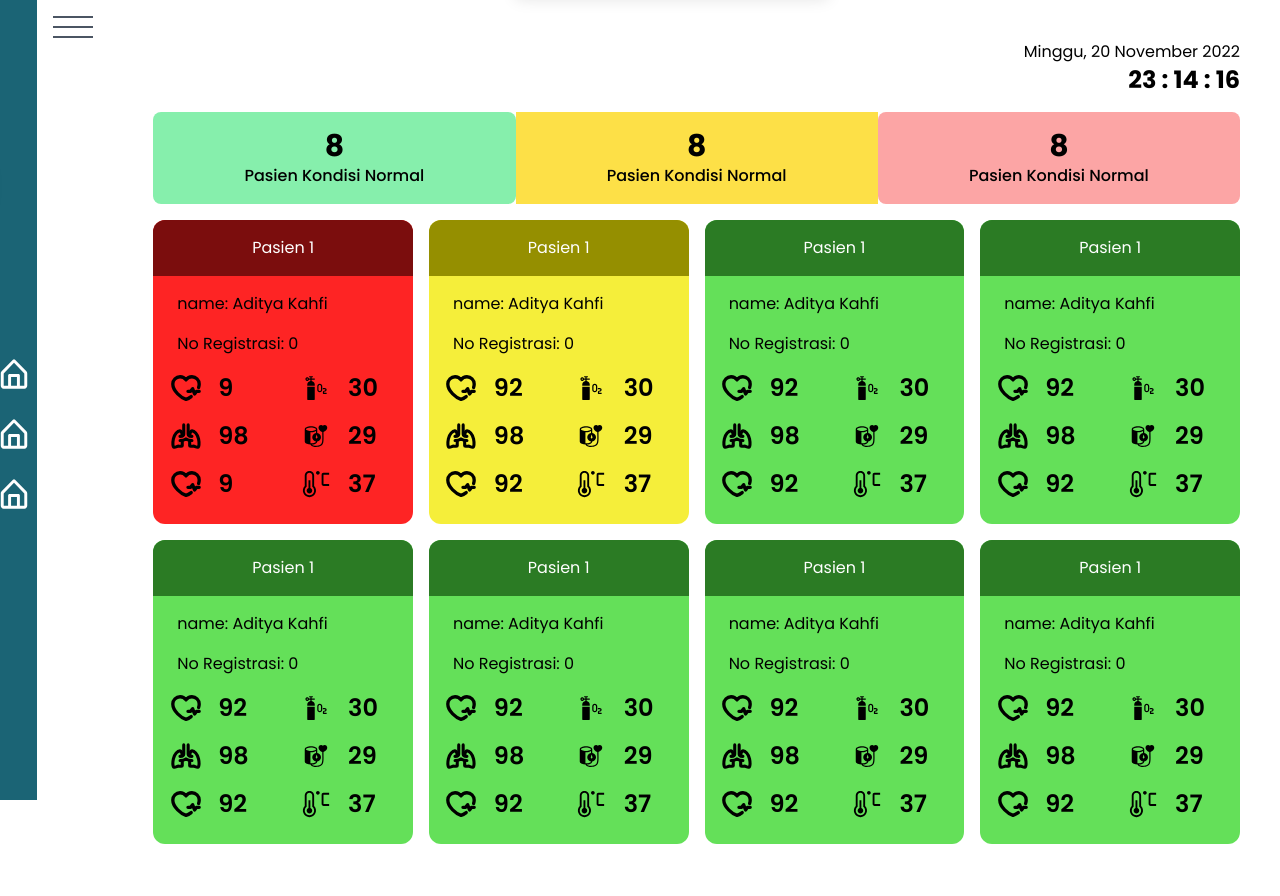
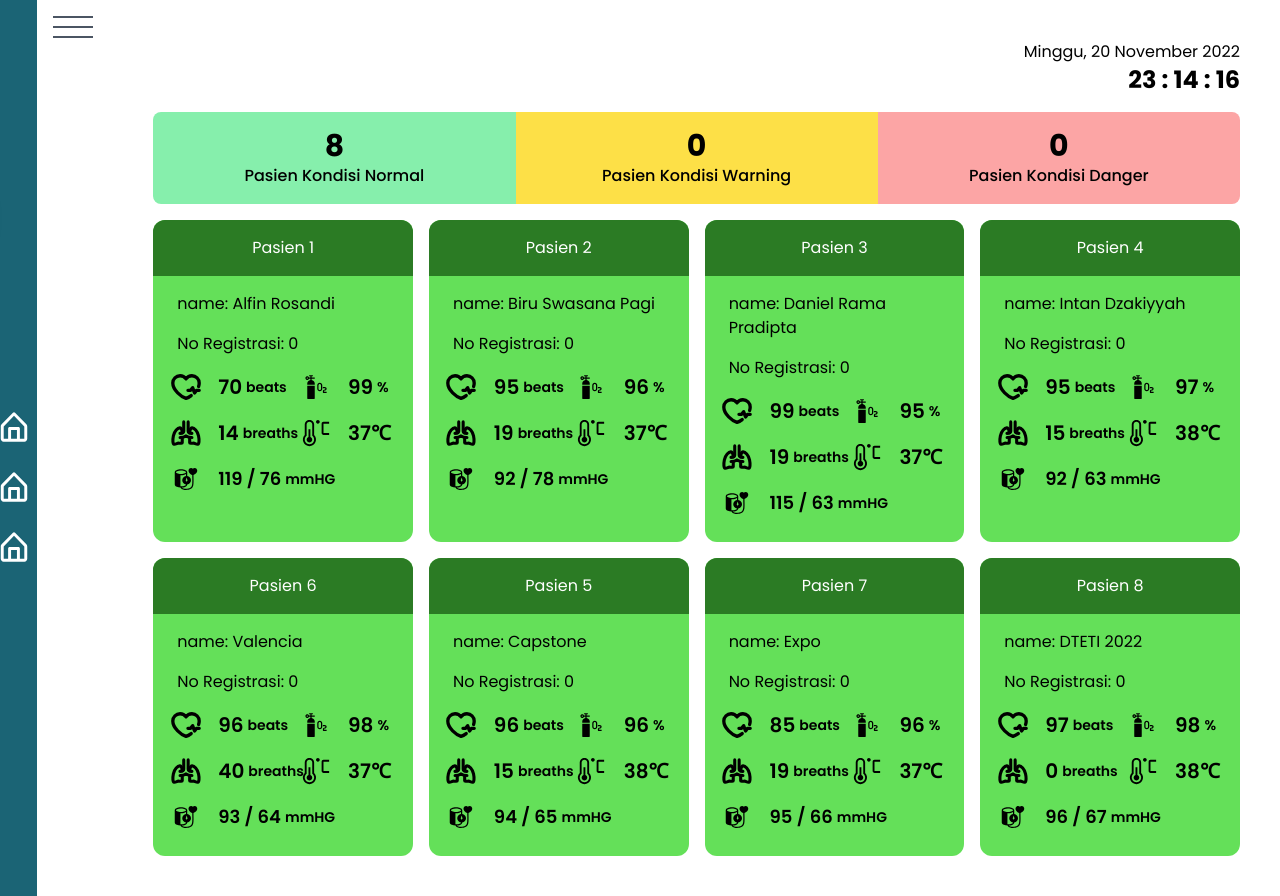
Before and after one commit to Aditkw43/System-Monitoring-Covid, a Vue app: page /dashboard in a window 1280 px wide. Built offline with nearby package versions, Linux system fonts and the light colour scheme; sample sign-in values are in the browser's storage; what prettier-plugin-tailwindcss would draw is missing.

Commit message:
Implementation system monitoring cov-19

```diff
--- a/package.json
+++ b/package.json
@@ -4,10 +4,12 @@
   "private": true,
   "scripts": {
     "serve": "vue-cli-service serve",
-    "build": "vue-cli-service build"
+    "build": "vue-cli-service build",
+    "start": "node server.js"
   },
   "dependencies": {
     "core-js": "^3.8.3",
+    "express": "^4.18.2",
     "register-service-worker": "^1.7.2",
     "vue": "^3.2.13",
     "vue-router": "^4.0.3",
--- a/src/app/utils/index.js
+++ b/src/app/utils/index.js
@@ -13,7 +13,7 @@ export const getFormatTimer = () => {
 
   return [
     `${DAYS[day]}, ${date} ${MONTHS[month]} ${year}`,
-    `${hour} : ${menutes} : ${second}`
+    `${hour >=10 ? hour : '0' + hour} : ${menutes >= 10 ? menutes : '0' + menutes} : ${second}`
   ]
 }
 
--- a/src/assets/svg/logout-icon.vue
+++ b/src/assets/svg/logout-icon.vue
@@ -1,7 +1,7 @@
 <template>
   <div>
     <svg
-      :width="wifth"
+      :width="width"
       :height="height"
       fill="none"
       viewBox="0 0 39 39"
--- a/src/components/Button/Button.vue
+++ b/src/components/Button/Button.vue
@@ -29,7 +29,7 @@ export default {
   },
   methods: {
     decideClass() {
-      let classNeme = "py-2 px-20 rounded-md text-white text-center";
+      let classNeme = "py-2 px-20 rounded-md text-white text-center cursor-pointer transition ease-in-out hover:-translate-y-1 hover:scale-110 hover:bg-indigo-500 duration-500";
       if (this.resetClass) {
         return this.customClass;
       }
--- a/src/components/Card/Card.vue
+++ b/src/components/Card/Card.vue
@@ -1,7 +1,11 @@
 <template>
   <div
     @click="$emit('click')"
-    :class="['rounded-xl text-center text-white', decideBackground()[0]]"
+    :id="id"
+    :class="[
+      'cursor-pointer rounded-xl text-center text-white',
+      decideBackground()[0],
+    ]"
   >
     <div :class="['rounded-t-xl py-4', decideBackground()[1]]">
       <h1>Pasien {{ patient }}</h1>
@@ -21,11 +25,6 @@
         :height="height"
         class="col-start-1 row-start-2 m-auto"
       />
-      <HeartIcon
-        :width="width"
-        :height="height"
-        class="col-start-1 row-start-3 m-auto"
-      />
       <OxygenIcon
         :width="width"
         :height="height"
@@ -34,42 +33,40 @@
       <BloodPressureIcon
         :width="width"
         :height="height"
-        class="col-start-3 row-start-2 m-auto"
+        class="col-start-1 row-start-3 m-auto"
       />
       <TemperatureIcon
         :width="width"
         :height="height"
-        class="col-start-3 row-start-3 m-auto"
+        class="col-start-3 row-start-2 m-auto"
       />
       <!-- right -->
       <span
-        class="col-start-2 row-start-1 flex items-center justify-start text-2xl font-semibold text-black"
+        class="col-start-2 row-start-1 flex items-center justify-start text-xl font-semibold text-black"
       >
-        {{ heart }}
+        {{ heart }} <span class="ml-1 text-sm">beats</span>
       </span>
       <span
-        class="col-start-2 row-start-2 flex items-center justify-start text-2xl font-semibold text-black"
+        class="col-start-2 row-start-2 flex items-center justify-start text-xl font-semibold text-black"
       >
-        {{ lungs }} </span
-      ><span
-        class="col-start-2 row-start-3 flex items-center justify-start text-2xl font-semibold text-black"
+        {{ lungs }} <span class="ml-1 text-sm">breaths</span>
+      </span>
+      <span
+        class="col-span-3 col-start-2 row-start-3 flex items-center justify-start text-lg font-semibold text-black"
       >
-        {{ heart }}
+        {{ sistole }} / {{ diastole }} <span class="ml-1 text-sm">mmHG</span>
       </span>
 
       <!-- left -->
       <span
-        class="flex items-center justify-start text-2xl font-semibold text-black"
+        class="flex items-center justify-start text-xl font-semibold text-black"
       >
-        {{ oxygen }} </span
-      ><span
-        class="flex items-center justify-start text-2xl font-semibold text-black"
+        {{ oxygen }} <span class="ml-1 text-sm">%</span>
+      </span>
+      <span
+        class="flex items-center justify-start text-xl font-semibold text-black"
       >
-        {{ blood }} </span
-      ><span
-        class="flex items-center justify-start text-2xl font-semibold text-black"
-      >
-        {{ temperature }}
+        {{ temperature }} <span>&#8451;</span>
       </span>
     </div>
   </div>
@@ -92,6 +89,10 @@ export default {
     TemperatureIcon,
   },
   props: {
+    id: {
+      type: String,
+      default: "",
+    },
     type: {
       type: String,
       default: "normal",
@@ -116,7 +117,11 @@ export default {
       type: Number,
       default: 0,
     },
-    blood: {
+    sistole: {
+      type: Number,
+      default: 0,
+    },
+    diastole: {
       type: Number,
       default: 0,
     },
--- a/src/layout/Container/Container.vue
+++ b/src/layout/Container/Container.vue
@@ -1,10 +1,8 @@
 <template>
   <div class="flex gap-4">
-    <Sidebar />
+    <Sidebar/>
     <main class="w-full p-4 lg:p-10">
-      <transition name="fade">
         <router-view></router-view>
-      </transition>
     </main>
   </div>
 </template>
--- a/src/layout/Sidebar/Sidebar.vue
+++ b/src/layout/Sidebar/Sidebar.vue
@@ -1,12 +1,12 @@
 <template>
   <div
     :class="[
-      'flex h-[100vh] w-full gap-4 text-white transition-margin duration-500 ease-in-out lg:relative lg:w-[400px]',
-      isActive ? 'fixed' : 'absolute -ml-[380px] lg:-ml-[265px]',
+      'flex w-full fixed gap-4 lg:h-auto h-full text-white transition-margin delay-200 duration-500 ease-in-out lg:relative lg:w-[400px]',
+      isActive ? '' : '-ml-[2000px] lg:-ml-[265px]',
     ]"
   >
     <div
-      class="flex h-full w-full flex-col items-center justify-between bg-sapphire p-0 lg:w-10/12 lg:pb-6"
+      class="flex h-full w-full  flex-col items-center justify-between bg-sapphire p-0 lg:w-10/12 lg:pb-6"
     >
       <div
         class="center mt-8 flex h-full flex-col justify-around lg:m-0 lg:h-4/6"
--- a/src/pages/Dashboard/Dashboard.vue
+++ b/src/pages/Dashboard/Dashboard.vue
@@ -1,57 +1,65 @@
 <template>
   <Modal
-    v-if="showModal"
-    :title="dataOnModal.title"
-    :description="dataOnModal.description"
-    :bgTitle="dataOnModal.color"
+    :openModal="showModal"
+    :title="announcement[indexStatus].title"
+    :description="decideDescription(announcement[indexStatus].status)"
+    :bgTitle="announcement[indexStatus].color"
     :useModalConfirmation="true"
     negative="Tidak"
     positive="Iya"
     @onNegative="onNegative()"
-    @onPositive="onPositive()"
+    @onPositive="(e) => onPositive(e)"
   />
   <div class="flex w-full flex-col gap-4">
-    <Alert :show="showModal" />
+    <Alert :show="showAlert" :data="patientWithDanger" />
     <div class="flex flex-col items-end">
       <p>{{ getDate }}</p>
       <h1 class="text-2xl font-bold">{{ getTime }}</h1>
     </div>
     <div class="flex w-full gap-2 lg:gap-0">
       <div
-        class="w-full rounded-lg bg-green-300 py-4 text-center lg:rounded-l-lg lg:px-12"
+        class="w-full rounded-lg bg-green-300 px-2 py-4 text-center lg:rounded-none lg:rounded-l-lg lg:px-12"
       >
-        <span class="text-3xl font-bold">8</span>
+        <span class="text-xl font-bold lg:text-3xl">{{
+          getPatientNormal
+        }}</span>
         <h1 class="font-medium">Pasien Kondisi Normal</h1>
       </div>
       <div
-        class="w-full rounded-lg bg-yellow-300 py-4 text-center lg:rounded-none lg:px-12"
+        class="w-full rounded-lg bg-yellow-300 py-4 px-2 text-center lg:rounded-none lg:px-12"
       >
-        <span class="text-3xl font-bold">8</span>
-        <h1 class="font-medium">Pasien Kondisi Normal</h1>
+        <span class="text-xl font-bold lg:text-3xl">{{
+          getPatientWarning
+        }}</span>
+        <h1 class="font-medium">Pasien Kondisi Warning</h1>
       </div>
       <div
-        class="w-full rounded-lg bg-red-300 py-4 text-center lg:rounded-r-lg lg:px-12"
+        class="w-full rounded-lg bg-red-300 py-4 px-2 text-center lg:rounded-none lg:rounded-r-lg lg:px-12"
       >
-        <span class="text-3xl font-bold">8</span>
-        <h1 class="font-medium">Pasien Kondisi Normal</h1>
+        <span class="text-xl font-bold lg:text-3xl">{{
+          getPatientDanger
+        }}</span>
+        <h1 class="font-medium">Pasien Kondisi Danger</h1>
       </div>
     </div>
     <div class="flex flex-col gap-4 lg:grid lg:grid-cols-4">
       <Card
-        v-for="(item, index) in data"
+        v-for="(item, index) in dataPatient"
         :key="`${item.pasien}-${index}`"
+        :id="`card-patient-${index}`"
         width="30"
         height="30"
         :heart="item.heart"
         :lungs="item.lungs"
         :oxygen="item.oxygen"
-        :blood="item.blood"
-        :temperature="item.temperature"
+        :sistole="item.sistole"
+        :diastole="item.diastole"
+        :temperature="item.temp"
         :patient="item.patient"
-        :type="item.status"
+        :type="getHeart(index)"
         :name="item.name"
         :registation="item.registration"
-        @click="onClickCard(item.status)"
+        @click="onClickCard(item.status, item.patient)"
       />
     </div>
   </div>
@@ -59,7 +67,6 @@
 
 <script>
 import Card from "@/components/Card/Card.vue";
-import { data } from "./app/constant";
 import { getFormatTimer } from "@/app/utils";
 import Alert from "@/components/Alert/Alert.vue";
 import Modal from "@/components/Modal/Modal.vue";
@@ -69,36 +76,170 @@ export default {
   components: { Card, Alert, Modal },
   data() {
     return {
-      data,
       date: "",
       time: "",
-      status: "warning",
+      indexStatus: 0,
       dataOnModal: {},
       showModal: false,
+      message: "",
+      modalList: [],
+      showAlert: false,
+      patientNormal: [],
+      patientWarnig: [],
+      patientDanger: [],
+      normalHeartRate: [40, 60],
+      dangerHeartRate: [50, 40],
+
+      normalRespirasi: [8, 12],
+      dangerRespirasi: [25, 5],
+
+      normalSistole: [30, 90],
+      dangerSistole: [150, 50],
+
+      normalDiastole: [20, 60],
+      dangerDiastole: [140, 40],
+
+      normalOxymeter: [5, 95],
+      dangerOxymeter: [75, 35],
+
+      normalTemperature: [1, 37],
+      dangerTemperature: [7, 34],
+
+      countFiveMinutes: 0,
+      patientWithDanger: [],
+      patientAction: 0,
+      patientStatusByIndex: "",
+      dataPatient: [
+        {
+          patient: 1,
+          name: "Alfin Rosandi",
+          registration: 123919238,
+          status: "normal",
+          heart: 52,
+          lungs: 18,
+          sistole: 90,
+          diastole: 60,
+          temp: 37,
+          oxygen: 97,
+        },
+        {
+          patient: 2,
+          name: "Biru Swasana Pagi",
+          registration: 123919238,
+          status: "normal",
+          heart: 63,
+          lungs: 20,
+          sistole: 91,
+          diastole: 61,
+          temp: 38,
+          oxygen: 99,
+        },
+        {
+          patient: 3,
+          name: "Daniel Rama Pradipta",
+          registration: 123919238,
+          status: "normal",
+          heart: 63,
+          lungs: 34,
+          sistole: 92,
+          diastole: 62,
+          temp: 38,
+          oxygen: 99,
+        },
+        {
+          patient: 4,
+          name: "Intan Dzakiyyah",
+          registration: 123919238,
+          status: "normal",
+          heart: 72,
+          lungs: 36,
+          sistole: 92,
+          diastole: 63,
+          temp: 38,
+          oxygen: 95,
+        },
+        {
+          patient: 6,
+          name: "Valencia",
+          registration: 123919238,
+          status: "normal",
+          heart: 78,
+          lungs: 40,
+          sistole: 93,
+          diastole: 64,
+          temp: 37,
+          oxygen: 98,
+        },
+        {
+          patient: 5,
+          name: "Capstone",
+          registration: 123919238,
+          status: "normal",
+          heart: 96,
+          lungs: 15,
+          sistole: 94,
+          diastole: 65,
+          temp: 38,
+          oxygen: 96,
+        },
+        {
+          patient: 7,
+          name: "Expo",
+          registration: 123919238,
+          status: "normal",
+          heart: 85,
+          lungs: 19,
+          sistole: 95,
+          diastole: 66,
+          temp: 37,
+          oxygen: 96,
+        },
+        {
+          patient: 8,
+          name: "DTETI 2022",
+          registration: 123919238,
+          status: "normal",
+          heart: 97,
+          lungs: 0,
+          sistole: 96,
+          diastole: 67,
+          temp: 38,
+          oxygen: 98,
+        },
+      ],
+
       announcement: [
         {
           type: "danger",
           title: "Konfirmasi Tindakan Langsung",
-          description:
-            "Apakah Pasien 1 akan segera dilakukan tindakan langsung?",
           color: "#7B0D0D",
         },
         {
           type: "warning",
           title: "Konfirmasi Tindakan Langsung",
-          description:
-            "Apakah Pasien 1 akan segera dilakukan tindakan langsung?",
           color: "#958F00",
         },
       ],
     };
   },
   computed: {
+    getHeart() {
+      return (index) => this.dataPatient[index].status;
+    },
     getDate() {
       return this.date;
     },
     getTime() {
       return this.time;
+    },
+    getPatientNormal() {
+      return this.patientNormal.length;
+    },
+    getPatientWarning() {
+      return this.patientWarnig.length;
+    },
+    getPatientDanger() {
+      return this.patientDanger.length;
     },
   },
   created() {
@@ -106,10 +247,88 @@ export default {
     if (!auth) {
       this.$router.push("/");
     }
+
+    this.calculatePatient("normal", this.dataPatient);
+
     setInterval(() => {
       this.date = getFormatTimer()[0];
       this.time = getFormatTimer()[1];
     }, 1000);
+
+    this.dataPatient.map((item, index) => {
+      setInterval(() => {
+        if (index === 0) this.countFiveMinutes += 1;
+        if (this.countFiveMinutes > 5 && item.status !== "warning") {
+          item.heart = this.randomValue(
+            this.dangerHeartRate[0],
+            this.dangerHeartRate[1]
+          );
+          if (item.heart < 90) {
+            item.status = "danger";
+            if (!Boolean(this.patientDanger.indexOf(item.patient) + 1)) {
+              this.patientDanger.push(item.patient);
+              this.patientNormal = this.patientNormal.filter(
+                (data) => data.patient !== item.patient
+              );
+            }
+
+            if (!Boolean(this.patientWithDanger.indexOf(item.patient) + 1))
+              this.patientWithDanger.push(item.patient);
+            this.showAlert = true;
+          }
+        } else {
+          item.heart = this.randomValue(
+            this.normalHeartRate[0],
+            this.normalHeartRate[1]
+          );
+        }
+      }, 1000 * (index + 1));
+    });
+
+    this.dataPatient.map((item, index) => {
+      setInterval(() => {
+        item.lungs = this.randomValue(
+          this.normalRespirasi[0],
+          this.normalRespirasi[1]
+        );
+      }, 1200 * (index + 1));
+    });
+
+    this.dataPatient.map((item, index) => {
+      setInterval(() => {
+        item.sistole = this.randomValue(
+          this.normalSistole[0],
+          this.normalSistole[1]
+        );
+      }, 1300 * (index + 1));
+    });
+
+    this.dataPatient.map((item, index) => {
+      setInterval(() => {
+        item.diastole = this.randomValue(
+          this.normalDiastole[0],
+          this.normalDiastole[1]
+        );
+      }, 1300 * (index + 1));
+    });
+
+    this.dataPatient.map((item, index) => {
+      setInterval(() => {
+        item.temp = this.randomValue(
+          this.normalTemperature[0],
+          this.normalTemperature[1]
+        );
+      }, 1320 * (index + 1));
+    });
+
+    this.dataPatient.map((item, index) => {
+      setInterval(() => {
+        item.oxygen = this.randomValue(
+          this.normalOxymeter[0],
+          this.normalOxymeter[1]
+        );
+      }, 1150 * (index + 1));
+    });
   },
   methods: {
     statusPatient() {
@@ -117,17 +336,61 @@ export default {
         (item) => item.type === this.status
       );
     },
-    onClickCard(value) {
-      console.log("msuk", value);
-      this.status = value;
-      this.statusPatient();
+    calculatePatient(type, data) {
+      const patientType = type.replace(type[0], type[0].toUpperCase());
+      const result = (this[`totalPatient${patientType}`] = data.filter(
+        (item) => item.status === type
+      ));
+      this.patientNormal = result;
+    },
+    onClickCard(value, index) {
+      this.patientAction = index;
+      if (value === "danger") {
+        this.indexStatus = 0;
+      } else if (value === "warning") {
+        this.indexStatus = 1;
+      } else {
+        this.indexStatus = 3;
+      }
+
+      this.patientStatusByIndex = value;
       this.showModal = true;
     },
     onNegative() {
       this.showModal = false;
     },
-    onPositive() {
+    onPositive(e) {
       this.showModal = false;
+      this.dataPatient
+        .filter((item) => item.patient === this.patientAction)
+        .map((item) => {
+          if (
+            item.patient === this.patientAction &&
+            item.status === "warning" &&
+            this.patientStatusByIndex === "warning"
+          ) {
+            item.status = "normal";
+            this.countFiveMinutes = -9999;
+          } else if (
+            item.patient === this.patientAction &&
+            item.status !== "warning" &&
+            this.patientStatusByIndex !== "warning"
+          ) {
+            item.status = "warning";
+            this.patientWarnig.push(item);
+            this.patientDanger = this.patientDanger.filter(
+              (data) => data !== item.patient
+            );
+          }
+        });
+    },
+    randomValue(range, start) {
+      return Math.floor(Math.random() * range + start);
+    },
+    decideDescription(status) {
+      return status === "warning"
+        ? `Apakah Pasien ${this.patientAction} akan segera dilakukan tindakan langsung?`
+        : `Apakah Pasien ${this.patientAction} akan segera dilakukan tindakan langsung?`;
     },
   },
   destroyed() {
--- a/src/pages/Dashboard/app/constant/index.js
+++ b/src/pages/Dashboard/app/constant/index.js
@@ -1,88 +1,48 @@
 export const data = [
   {
     patient: 1,
-    heart: 9,
-    lungs: 98,
-    oxygen: 30,
-    blood: 29,
-    temperature: 37,
     name: 'Aditya Kahfi',
     registration: 123919238,
-    status: 'danger',
+    status: 'normal',
   },
   {
     patient: 1,
-    heart: 92,
-    lungs: 98,
-    oxygen: 30,
-    blood: 29,
-    temperature: 37,
-    name: 'Aditya Kahfi',
-    registration: 123919238,
-    status: 'warning'
-  },
-  {
-    patient: 1,
-    heart: 92,
-    lungs: 98,
-    oxygen: 30,
-    blood: 29,
-    temperature: 37,
     name: 'Aditya Kahfi',
     registration: 123919238,
     status: 'normal'
   },
   {
     patient: 1,
-    heart: 92,
-    lungs: 98,
-    oxygen: 30,
-    blood: 29,
-    temperature: 37,
     name: 'Aditya Kahfi',
     registration: 123919238,
     status: 'normal'
   },
   {
     patient: 1,
-    heart: 92,
-    lungs: 98,
-    oxygen: 30,
-    blood: 29,
-    temperature: 37,
     name: 'Aditya Kahfi',
     registration: 123919238,
     status: 'normal'
   },
   {
     patient: 1,
-    heart: 92,
-    lungs: 98,
-    oxygen: 30,
-    blood: 29,
-    temperature: 37,
     name: 'Aditya Kahfi',
     registration: 123919238,
     status: 'normal'
   },
   {
     patient: 1,
-    heart: 92,
-    lungs: 98,
-    oxygen: 30,
-    blood: 29,
-    temperature: 37,
     name: 'Aditya Kahfi',
     registration: 123919238,
     status: 'normal'
   },
   {
     patient: 1,
-    heart: 92,
-    lungs: 98,
-    oxygen: 30,
-    blood: 29,
-    temperature: 37,
+    name: 'Aditya Kahfi',
+    registration: 123919238,
+    status: 'normal'
+  },
+  {
+    patient: 1,
     name: 'Aditya Kahfi',
     registration: 123919238,
     status: 'normal'
```
Also changed, not shown: server.js (added, +7 -0 lines), src/components/Alert/Alert.vue (+13 -6 lines), src/components/Modal/Modal.vue (+25 -6 lines), 1 other file (tests, documents, lock files or other folders).
